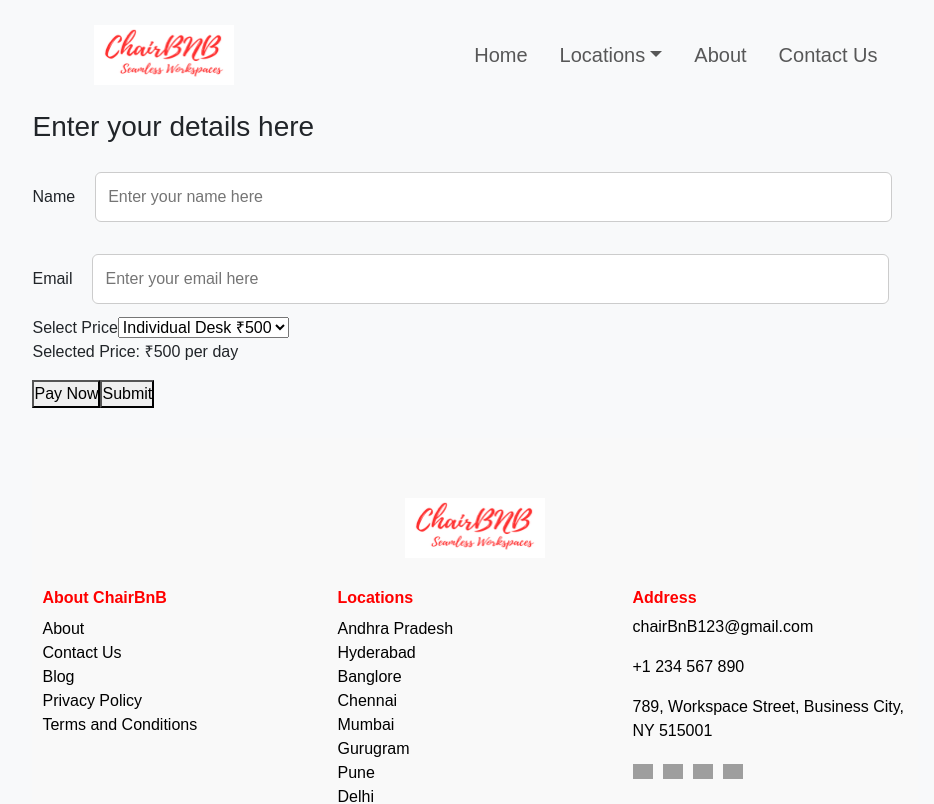
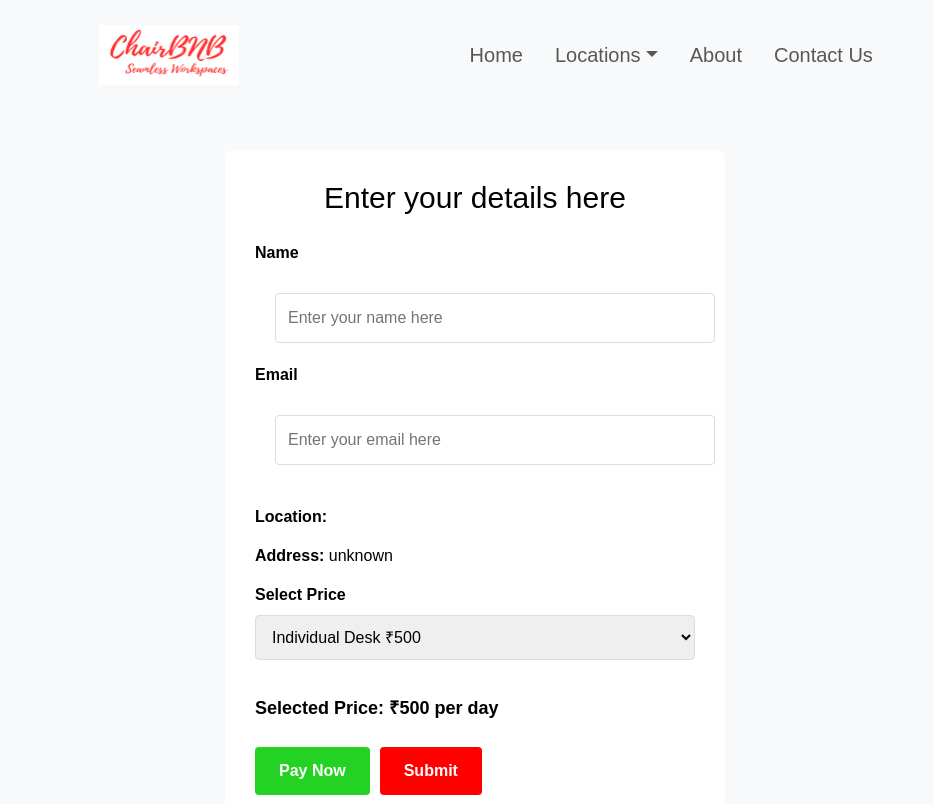
Before and after one commit to himabindu1303/ChairBnB, a React (Vite) app: page /booking in a window 1280 px wide. Shown: the top 804 px of the page, without its empty margins (165-1099 px from the left). Built offline with nearby package versions, Linux system fonts and the light colour scheme; grey boxes are pictures that could not be loaded.

Commit message:
changes are done

```diff
--- a/src/Components/BookNowPage/Booknow.css
+++ b/src/Components/BookNowPage/Booknow.css
@@ -0,0 +1,82 @@
+.FormContainer {
+    max-width: 500px;
+    margin: 40px auto;
+    padding: 30px;
+    background-color: #ffffff;
+    border-radius: 8px;
+}
+h3{
+    text-align: center;
+    color: black;
+    margin-bottom: 25px;
+    font-size: 30px;
+}
+.FormContainer label {
+    display: block;
+    margin-bottom: 8px;
+    font-weight: 600;
+    color: black;
+}
+
+.FormContainer input, .FormContainer select {
+    width: 100%;
+    padding: 12px;
+    margin-bottom: 20px;
+    border: 1px solid #dddddd;
+    border-radius: 4px;
+    font-size: 16px;
+    box-sizing: border-box;
+}
+.FormContainer input:focus,.FormContainer select:focus {
+    border-color: black;
+}
+.FormContainer p {
+    margin-bottom: 15px;
+    color: black;
+}
+.FormContainer p strong {
+    color: black;
+}
+.FormContainer p:last-of-type {
+    font-weight: 600;
+    font-size: 18px;
+    color: black;
+    margin-top: 15px;
+    margin-bottom: 25px;
+}
+.FormContainer button {
+    padding: 12px 24px;
+    font-size: 16px;
+    font-weight: 600;
+    border: none;
+    border-radius: 4px;
+    cursor: pointer;
+    transition: background-color 0.3s, transform 0.1s;
+    margin-right: 10px;
+}
+.FormContainer button[type="button"] {
+    background-color: rgb(35, 210, 35);
+    color: white;
+}
+.FormContainer button[type="button"]:hover {
+    background-color: rgb(54, 150, 234);
+}
+.FormContainer button[type="submit"] {
+    background-color: red;
+    color: white;
+}
+.FormContainer button[type="submit"]:hover {
+    background-color: rgb(54, 150, 234);
+}
+@media (max-width: 600px) {
+    .FormContainer {
+        max-width: 100%;
+        margin: 20px;
+        padding: 20px;
+    }
+    .FormContainer button {
+        width: 100%;
+        margin-right: 0;
+        margin-bottom: 10px;
+    }
+}
--- a/src/Components/BookNowPage/Booknow.jsx
+++ b/src/Components/BookNowPage/Booknow.jsx
@@ -4,7 +4,8 @@ import "./Booknow.css"
 
 function BookNow() {
     const location = useLocation();
-    const { individual, MeetingRoom } = location.state || { individual: 500, MeetingRoom: 800 };
+    const { individual, MeetingRoom, location:workspacelocation, address} = location.state || { individual: 500, MeetingRoom: 800,
+                                                                             workspacelocation:"unknown" , address:"unknown" };
 
     const [formData, setformData] = useState({
         name: "",
@@ -46,6 +47,9 @@ function BookNow() {
                 <label htmlFor="email">Email</label>
                 <input type="email" id="email" name="email" placeholder="Enter your email here" required onChange={handleInput} />
 
+                <p style={{marginTop:"20px"}}><strong>Location:</strong> {workspacelocation}</p>
+                <p><strong>Address:</strong> {address}</p>
+
                 <label>Select Price</label>
                 <select name="priceType" onChange={handleInput} value={formData.priceType}>
                     <option value="individual">Individual Desk ₹{individual}</option>
--- a/src/Components/Workspace/Workspace.jsx
+++ b/src/Components/Workspace/Workspace.jsx
@@ -5,7 +5,7 @@ const WorkspaceCards = ({ image, location, address, individual, MeetingRoom }) =
   const navigate = useNavigate()
 
   const handleBook = () => {
-    navigate("/booking",{ state: { individual, MeetingRoom }})    // send price details
+    navigate("/booking", { state: { individual, MeetingRoom, location, address }} )    // send price details
   }
 
   return (
--- a/src/index.css
+++ b/src/index.css
@@ -1,5 +1,5 @@
-*{
+/* *{
   box-sizing: border-box;
   margin: 0;
   padding: 0;
-}
+} */
```
